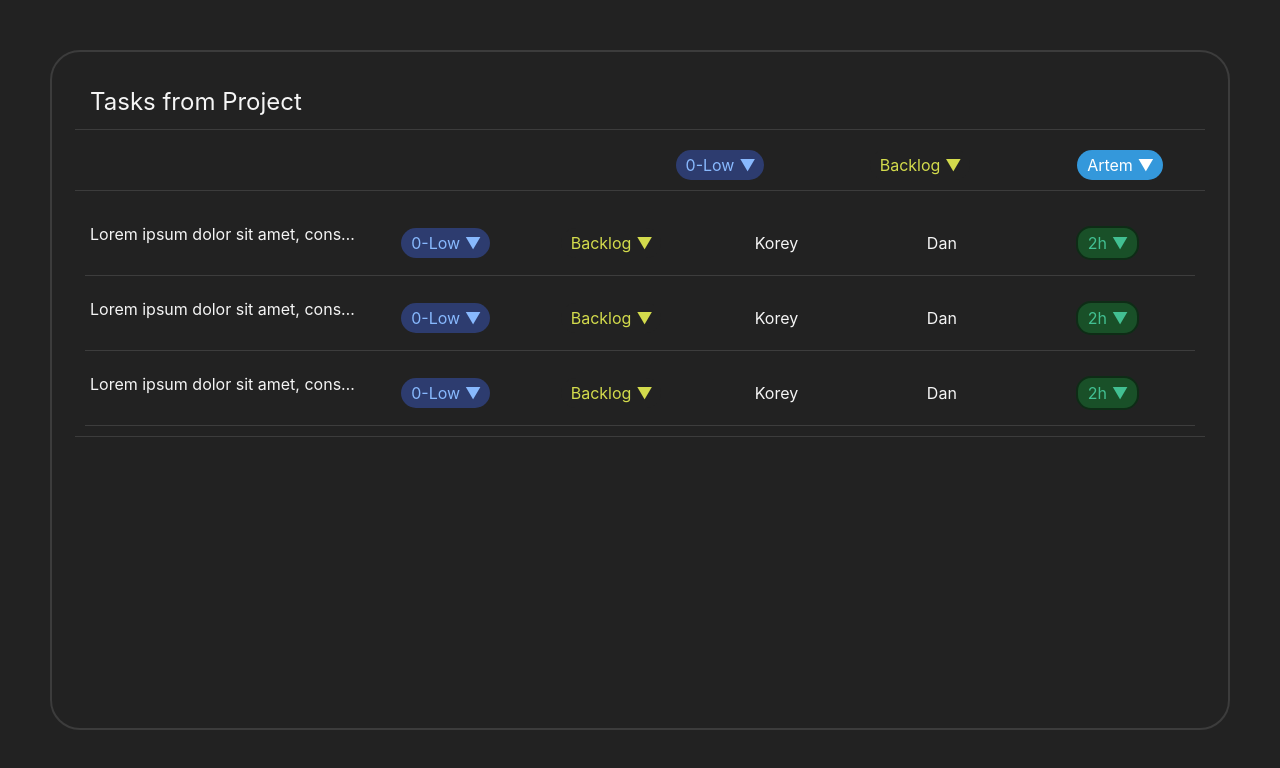
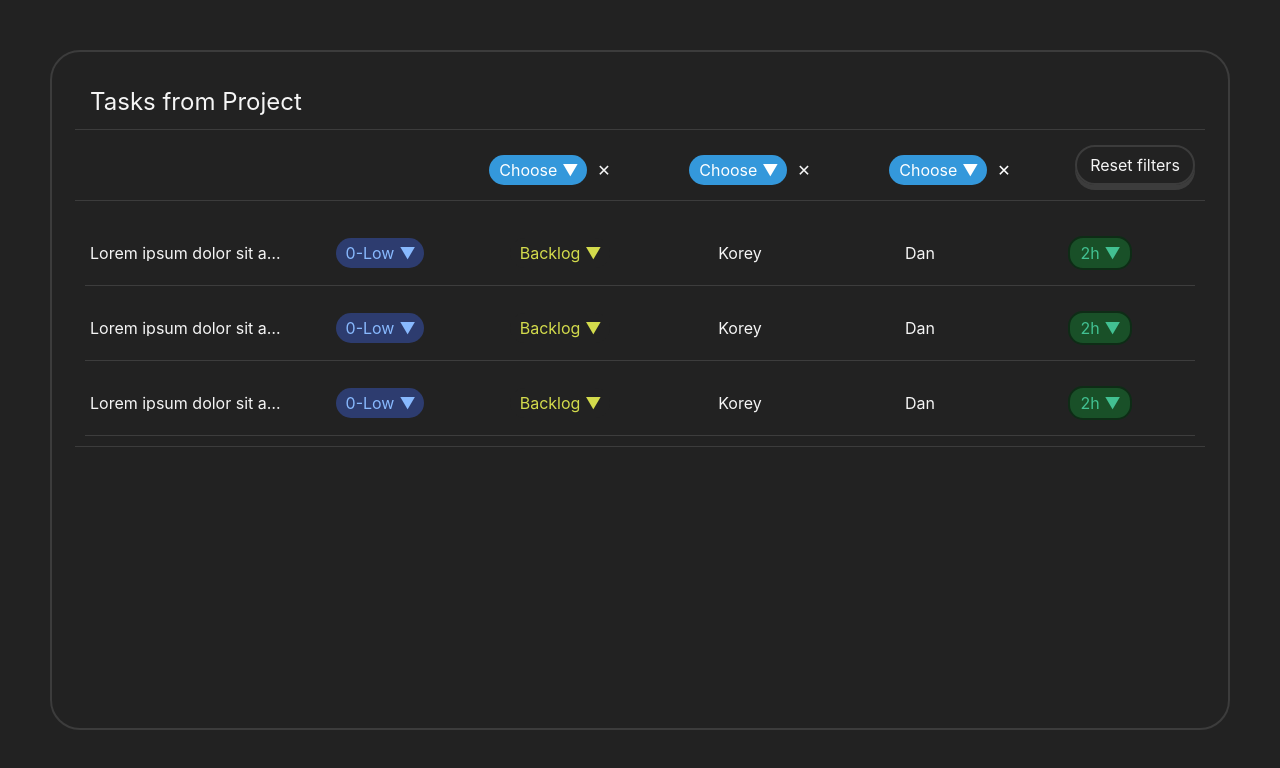
Before and after one commit to DokktorZenik/frontend, a React (Create React App) app: page / in a window 1280 px wide. Shown: the top 768 px of the page. Built offline with nearby package versions, Linux system fonts and the light colour scheme; the HTML template or start-up script is replaced by a standard one.

Commit message:
Update filter and add modal

```diff
--- a/src/manager/task/container/main-container.jsx
+++ b/src/manager/task/container/main-container.jsx
@@ -2,10 +2,17 @@ import styles from './main-container.module.css';
 import TaskModel from "../task/task-model";
 import Filter from "../filter/filter";
 import {useState} from "react";
+import Modal from "../modal/modal";
 
 const MainContainer = () => {
 
     const [filter, setFilter] = useState({});
+    const [isModalOpen, setIsModalOpen] = useState(false);
+
+    const openModal = (recordId) => {
+        setIsModalOpen(true);
+    }
+
 
     const priorities = [
         {
@@ -90,9 +97,10 @@ const MainContainer = () => {
                 </div>
                 <Filter priorities={priorities} statuses={statuses} assignees={assignees} filter={filter} setFilter={setFilter} />
                 <div className={styles.tasks__place}>
-                    <TaskModel priorities={priorities} statuses={statuses} estimates={estimates} />
-                    <TaskModel priorities={priorities} statuses={statuses} estimates={estimates} />
-                    <TaskModel priorities={priorities} statuses={statuses} estimates={estimates} />
+                    {isModalOpen ? <Modal priorities={priorities} statuses={statuses} estimates={estimates} close={() => setIsModalOpen(false)}/> : null}
+                    <TaskModel priorities={priorities} statuses={statuses} estimates={estimates} clicked={openModal} />
+                    <TaskModel priorities={priorities} statuses={statuses} estimates={estimates} clicked={openModal} />
+                    <TaskModel priorities={priorities} statuses={statuses} estimates={estimates} clicked={openModal} />
                 </div>
             </div>
         </div>
--- a/src/manager/task/dropdown/dropdown.jsx
+++ b/src/manager/task/dropdown/dropdown.jsx
@@ -1,10 +1,10 @@
-import React, { useState } from 'react';
+import React, {useEffect, useState} from 'react';
 import styles from './dropdown.module.css'
 
 const Dropdown = ({array, startValue, fieldName, callback}) => {
     const [isOpen, setIsOpen] = useState(false);
-    const [selectedOption, setSelectedOption] = useState(startValue.content);
-    const [selectedOptionStyle, setSelectedStyle] = useState(startValue.style);
+    const [selectedOption, setSelectedOption] = useState(startValue !== null ? startValue.content : "Choose");
+    const [selectedOptionStyle, setSelectedStyle] = useState(startValue !== null ? startValue.style : "");
 
     const toggleDropdown = () => {
         setIsOpen(!isOpen);
@@ -29,6 +29,10 @@ const Dropdown = ({array, startValue, fieldName, callback}) => {
         }, {});
     }
 
+    useEffect(() => {
+            setSelectedOption(startValue !== null ? startValue.content : "Choose");
+            setSelectedStyle(startValue !== null ? startValue.style : "");
+    }, [startValue])
 
     return (
         <div className={styles.dropdown}>
--- a/src/manager/task/filter/filter.jsx
+++ b/src/manager/task/filter/filter.jsx
@@ -1,23 +1,61 @@
 import styles from './filter.module.css'
 import Dropdown from "../dropdown/dropdown";
+import {useEffect, useMemo, useState} from "react";
 
 const Filter = ({priorities, statuses, assignees, filter, setFilter}) => {
 
+
     const setField = (fieldName, value) => {
+        console.log({...filter, [fieldName]: value})
         setFilter({...filter, [fieldName]: value});
-        console.log(filter)
     }
+
+    const removeField = (fieldName) => {
+        const {[fieldName]: _, ...updatedFilter} = filter;
+        setFilter(updatedFilter);
+    }
+
+    const findField = (array, fieldName) => {
+        return array.length === 0 || fieldName === undefined
+            ? null
+            : array.filter(elem => elem.content === fieldName)[0];
+    }
+
+    const memoizedDisplayValues = useMemo(() => ({
+        priority: findField(priorities, filter["priority"]),
+        status: findField(statuses, filter["status"]),
+        assignee: findField(assignees, filter["assignee"]),
+    }), [filter, priorities, statuses, assignees]);
+
+    useEffect(() => {
+        setDisplayValues(memoizedDisplayValues);
+    }, [memoizedDisplayValues]);
+
+    const [displayValues, setDisplayValues] = useState({
+        priority: findField(priorities, filter["priority"]),
+        status: findField(statuses, filter["status"]),
+        assignee: findField(assignees, filter["assignee"]),
+    });
 
     return (
         <div className={styles.settings}>
             <div className={styles.settings__item}>
-                <Dropdown array={priorities} startValue={priorities[0]} fieldName={"priority"} callback={setField}/>
+                <Dropdown array={priorities} startValue={displayValues["priority"]} fieldName={"priority"}
+                          callback={setField}/>
+                <div className={styles.settings__item_reset} onClick={() => removeField("priority")}><p>✕</p></div>
             </div>
             <div className={styles.settings__item}>
-                <Dropdown array={statuses} startValue={statuses[0]} fieldName={"status"} callback={setField}/>
+                <Dropdown array={statuses} startValue={displayValues["status"]} fieldName={"status"}
+                          callback={setField}/>
+                <div className={styles.settings__item_reset} onClick={() => removeField("status")}><p>✕</p></div>
             </div>
             <div className={[styles.settings__item, styles.settings__item_null].join(" ")}>
-                <Dropdown array={assignees} startValue={assignees[0]} fieldName={"assignee"} callback={setField}/>
+                <Dropdown array={assignees} startValue={displayValues["assignee"]} fieldName={"assignee"}
+                          callback={setField}/>
+                <div className={styles.settings__item_reset} onClick={() => removeField("assignee")}><p>✕</p></div>
+            </div>
+            <div className={[styles.settings__item, styles.settings__reset].join(" ")} onClick={() => setFilter({})}>
+                <p>Reset filters</p>
             </div>
         </div>
     )
--- a/src/manager/task/filter/filter.module.css
+++ b/src/manager/task/filter/filter.module.css
@@ -13,8 +13,35 @@
     display: flex;
     justify-content: center;
     align-items: center;
+    gap: 10px;
+}
+
+.settings__item_reset {
+    cursor: pointer;
+}
+
+.settings__item_reset:active {
+    transform: rotate(360deg);
+    transition-duration: 0.1s;
 }
 
 .settings__item_null {
     color: white;
 }
+
+.settings__reset {
+    cursor: pointer;
+    position: relative;
+    border: 2px solid rgb(60, 60, 60);
+    border-radius: 20px;
+    width: 120px;
+    padding: 10px;
+    box-shadow: 0 5px 0 rgb(60, 60, 60);
+    top: -5px;
+}
+
+.settings__reset:active {
+    transition-duration: 0.2s;
+    top: -3px;
+    box-shadow: 0 2px 0 rgb(60, 60, 60);
+}
--- /dev/null
+++ b/src/manager/task/modal/modal.jsx
@@ -0,0 +1,29 @@
+import styles from './modal.module.css';
+import Dropdown from "../dropdown/dropdown";
+
+const Modal = ({close, priorities, statuses, estimates}) => {
+    return (
+        <div className={styles.wrapper} onClick={(e) => close()}>
+            <div className={styles.content} onClick={(e) => e.stopPropagation()}>
+                <div className={styles.info}>
+                    <div className={[styles.info__title].join(" ")}><p>Lorem ipsum dolor sit amet, consectetur adipisicing elit. Ab ad consequuntur debitis deleniti eaque excepturi itaque maxime repudiandae sed voluptas.</p></div>
+                    <div className={styles.info__labels}>
+                        <div className={[].join(" ")}>Assignee: Korey</div>
+                        <div className={[].join(" ")}>Created by: Dan</div>
+                    </div>
+                    <div className={styles.info__dropdowns}>
+                        <div className={[].join(" ")}><Dropdown array={priorities} startValue={priorities[0]} fieldName={""} callback={() => {}}/></div>
+                        <div className={[].join(" ")}><Dropdown array={statuses} startValue={statuses[0]} fieldName={""} callback={() => {}}/></div>
+                        <div className={[].join(" ")}><Dropdown array={estimates} startValue={estimates[0]} fieldName={""} callback={() => {}}/></div>
+                    </div>
+                </div>
+                <div className={styles.panel}>
+                    <div className={[styles.button, styles.button__delete].join(" ")}>delete</div>
+                    <div className={[styles.button, styles.button__update].join(" ")}>update</div>
+                </div>
+            </div>
+        </div>
+    )
+}
+
+export default Modal
--- /dev/null
+++ b/src/manager/task/modal/modal.module.css
@@ -0,0 +1,142 @@
+.wrapper {
+    position: absolute;
+    display: flex;
+    align-items: center;
+    justify-content: center;
+    background-color: rgba(0, 0, 0, 0.5);
+    width: 100%;
+    height: 100%;
+    top: 0;
+    left: 0;
+    z-index: 2;
+}
+
+.content {
+    width: 70%;
+    height: 80%;
+    background-color: rgb(41, 41, 41);
+    position: relative;
+    z-index: 5;
+    border: 2px solid rgb(60, 60, 60);
+    border-radius: 30px;
+    display: flex;
+    flex-direction: column;
+    padding: 20px;
+    gap: 20px;
+}
+
+.info {
+    flex: 1 1 auto;
+    border-bottom: 2px solid rgb(60, 60, 60);
+    display: flex;
+    flex-direction: column;
+    gap: 50px;
+    padding: 30px;
+}
+
+.info__title {
+    font-size: 30px;
+    color: white;
+    flex: 1 1 auto;
+}
+
+.info__priority {
+
+}
+
+.info__status {
+
+}
+
+.info__assignee {
+
+}
+
+.info__created {
+
+}
+
+.info__estimate {
+
+}
+
+.info__dropdowns {
+    display: flex;
+    justify-content: space-around;
+    align-items: center;
+}
+
+.info__dropdowns > div {
+    display: flex;
+    justify-content: center;
+    width: 200px;
+}
+
+.info__labels {
+    display: flex;
+    flex-direction: column;
+    justify-content: space-around;
+    gap: 50px;
+    color: white;
+    font-size: 20px;
+}
+
+.panel {
+    display: flex;
+    justify-content: space-around;
+    padding: 10px;
+}
+
+.button {
+    border: 1px solid white;
+    font-size: 20px;
+    padding: 10px 20px 10px 40px;
+    border-radius: 20px;
+    position: relative;
+}
+
+.button__delete {
+    border-color: rgb(46, 25, 12);
+    background-color: rgb(103, 55, 26);
+    color: rgb(240, 114, 44);
+    cursor: pointer;
+    position: relative;
+    top: 0;
+    box-shadow: 0 5px 0 rgb(46, 25, 12);
+}
+
+.button__delete:before {
+    content: "🗑️";
+    position: absolute;
+    top: 10px;
+    left: 10px;
+}
+
+.button__delete:active {
+    top: 2px;
+    box-shadow: 0 3px 0 rgb(46, 25, 12);
+    transition-duration: 0.1s;
+}
+
+.button__update {
+    border-color: rgb(20, 100, 55);
+    background-color: rgb(0, 87, 38);
+    color: rgb(61, 240, 143);
+    cursor: pointer;
+    position: relative;
+    top: 0;
+    box-shadow: 0 5px 0 rgb(20, 100, 55);
+}
+
+.button__update:before {
+    content: "⟳";
+    position: absolute;
+    top: 10px;
+    left: 15px;
+}
+
+.button__update:active {
+    top: 2px;
+    box-shadow: 0 3px 0 rgb(20, 100, 55);
+    transition-duration: 0.1s;
+}
--- a/src/manager/task/task/task-model.jsx
+++ b/src/manager/task/task/task-model.jsx
@@ -1,10 +1,10 @@
 import styles from './task-model.module.css';
 import Dropdown from "../dropdown/dropdown";
 
-const taskModel = ({priorities, statuses, estimates}) => {
+const TaskModel = ({priorities, statuses, estimates, clicked}) => {
     return (
-        <div className={styles.task__container}>
-            <div className={[styles.task__column, styles.title].join(" ")}>Lorem ipsum dolor sit amet, consectetur adipisicing elit. Ab ad consequuntur debitis deleniti eaque excepturi itaque maxime repudiandae sed voluptas.</div>
+        <div className={styles.task__container} onClick={() => clicked(1)}>
+            <div className={[styles.task__column, styles.title].join(" ")}><p>Lorem ipsum dolor sit amet, consectetur adipisicing elit. Ab ad consequuntur debitis deleniti eaque excepturi itaque maxime repudiandae sed voluptas.</p></div>
             <div className={[styles.task__column].join(" ")}><Dropdown array={priorities} startValue={priorities[0]} fieldName={""} callback={() => {}}/></div>
             <div className={[styles.task__column].join(" ")}><Dropdown array={statuses} startValue={statuses[0]} fieldName={""} callback={() => {}}/></div>
             <div className={[styles.task__column].join(" ")}>Korey</div>
@@ -14,4 +14,4 @@ const taskModel = ({priorities, statuses, estimates}) => {
     );
 }
 
-export default taskModel;
+export default TaskModel;
--- a/src/manager/task/task/task-model.module.css
+++ b/src/manager/task/task/task-model.module.css
@@ -34,9 +34,9 @@
     right: 15px;
 }
 
-.title {
-    display: inline-block;
-    width: 30%;
+.title > p {
+    display: block;
+    width: 100%;
     white-space: nowrap;
     overflow: hidden !important;
     text-overflow: ellipsis;
```
